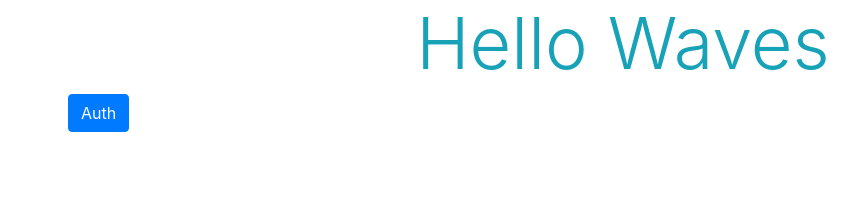
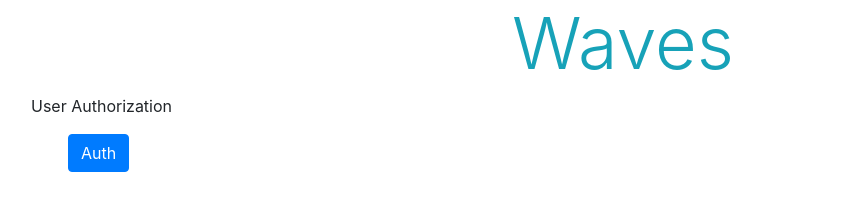
Before and after one commit to AgnesMuita/Coupon-Bazaar-Waves, a website: page index.html in a window 1280 px wide. Shown: the whole page, without its empty margins (17-874 px from the left). Drawn offline with nearby package versions, Linux system fonts and the light colour scheme; files whose address does not match are found by name.

Commit message:
add html for descriptiveness.Aim to please

```diff
--- a/index.html
+++ b/index.html
@@ -9,11 +9,12 @@
     integrity="sha384-Gn5384xqQ1aoWXA+058RXPxPg6fy4IWvTNh0E263XmFcJlSAwiGgFAW/dAiS6JXm" crossorigin="anonymous">
 </head>
 <body>
-    <h1 class="display-3 text-center text-info">Hello Waves</h1>
+    <h1 class="display-3 text-center text-info"> Waves</h1>
+    <p style="margin-left: 3rem;">User Authorization</p>
     <div id="app"></div>
     <br>
     <div id="application"></div>
-    <div id="todo-example"></div>
+    <!-- <div id="todo-example"></div> -->
     <script type="text/javascript" src="./build.js"></script>
 </body>
 </html>
```
